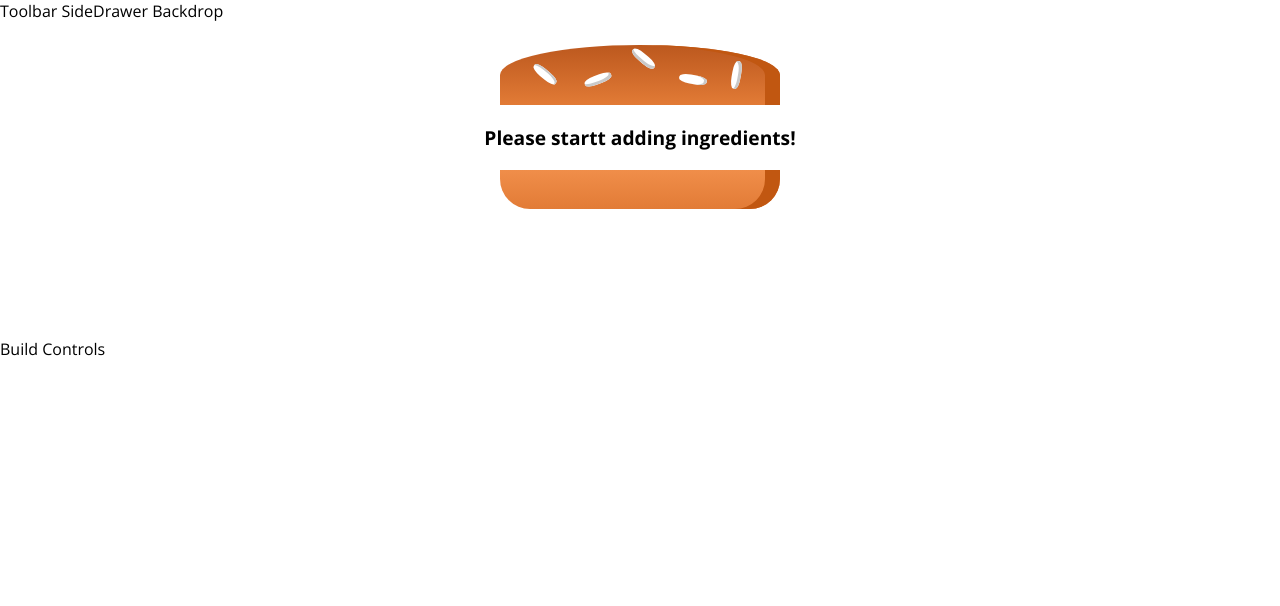
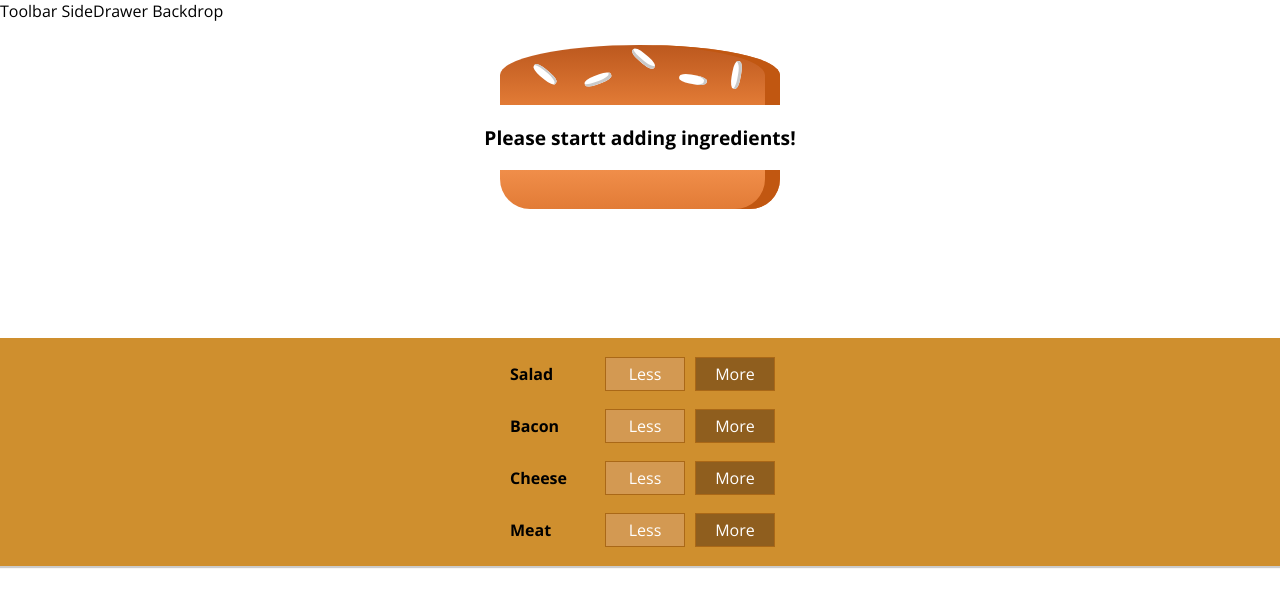
Before and after one commit to stancil-marcus7/Burger-Project, a React (Create React App) app: page / in a window 1280 px wide. Shown: the top 606 px of the page. Built offline with nearby package versions, Linux system fonts and the light colour scheme.

Commit message:
Built BuildControls

```diff
--- /dev/null
+++ b/src/components/Burger/BuildControls/BuildControl/BuildControl.js
@@ -0,0 +1,14 @@
+import React from 'react';
+import classes from './BuildControl.module.css'
+
+//This component is used to add and remove BurgerIngredients
+const buildControl = (props) => (
+    <div className={classes.BuildControl}>
+        {/* Receives the "label" prop from the BuildControl component in the BuildControls component  */}
+        <div className={classes.Label}>{props.label}</div>
+        <button className={classes.Less}>Less</button>
+        <button className={classes.More}>More</button>
+    </div>
+);
+
+export default buildControl;
--- /dev/null
+++ b/src/components/Burger/BuildControls/BuildControl/BuildControl.module.css
@@ -0,0 +1,56 @@
+.BuildControl {
+    display: flex;
+    justify-content: space-between;
+    align-items: center;
+    margin: 5px 0;
+}
+
+.BuildControl button {
+    display: block;
+    font: inherit;
+    padding: 5px;
+    margin: 0 5px;
+    width: 80px;
+    border: 1px solid #AA6817;
+    cursor: pointer;
+    outline: none;
+}
+
+.BuildControl button:disabled {
+    background-color: #AC9980;
+    border: 1px solid #7E7365;
+    color: #ccc;
+    cursor: default;
+}
+
+.BuildControl button:hover:disabled {
+    background-color: #AC9980;
+    color: #ccc;
+    cursor: not-allowed;
+}
+
+.Label {
+    padding: 10px;
+    font-weight: bold;
+    width: 80px;
+}
+
+.BuildControl .Less {
+    background-color: #D39952;
+    color: white;
+}
+
+.BuildControl .More {
+    background-color: #8F5E1E;
+    color: white;
+}
+
+.BuildControl .Less:hover, .BuildControl .Less:active {
+    background-color: #DAA972;
+    color: white;
+}
+
+.BuildControl .More:hover,.BuildControl .More:active {
+    background-color: #99703F;
+    color: white;
+}
--- /dev/null
+++ b/src/components/Burger/BuildControls/BuildControls.js
@@ -0,0 +1,21 @@
+import React from 'react';
+import BuildControl from "./BuildControl/BuildControl";
+import classes from "./BuildControls.module.css";
+
+const controls = [
+    {label: 'Salad', type: 'salad'},
+    {label: 'Bacon', type: 'bacon'},
+    {label: 'Cheese', type: 'cheese'},
+    {label: 'Meat', type: 'meat'}
+]
+
+
+const buildControls = (props) => (
+    <div className={classes.BuildControls}>
+        {controls.map(ctrl => (
+            <BuildControl key={ctrl.label} label={ctrl.label}/>
+        ))}
+    </div>
+)
+
+export default buildControls;
--- /dev/null
+++ b/src/components/Burger/BuildControls/BuildControls.module.css
@@ -0,0 +1,10 @@
+.BuildControls{
+    width: 100%;
+    background-color: #CF8F2E;
+    display: flex;
+    flex-flow: column;
+    align-items: center;
+    box-shadow: 0 2px 1px #ccc;
+    margin: auto;
+    padding: 10px 0;
+}
--- a/src/containers/BurgerBuilder/BurgerBuilder.js
+++ b/src/containers/BurgerBuilder/BurgerBuilder.js
@@ -1,7 +1,7 @@
 import React, {Component} from 'react';
 import Aux from '../../hoc/Aux';
 import Burger from '../../components/Burger/Burger'
-
+import BuildControls from '../../components/Burger/BuildControls/BuildControls'
 //This component is where the controls to build the burger and the actual burger will be shown
 class BurgerBuilder extends Component {
     // Old way of doing state
@@ -23,7 +23,7 @@
         return (
             <Aux>
                 <Burger ingredients={this.state.ingredients}/>
-                <div>Build Controls</div>
+                <BuildControls/>
             </Aux>
         );
     }
```
